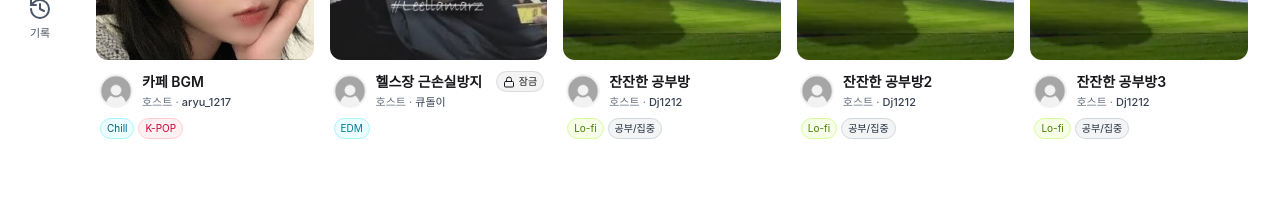
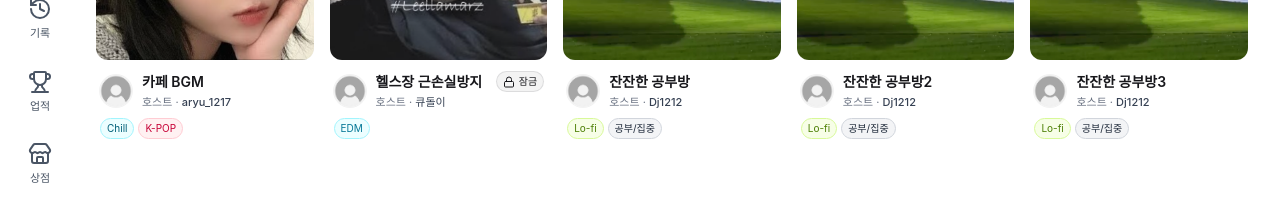
Before and after one commit to Queuing-org/front-end, a Next.js app: page /main in a window 1280 px wide. Shown: the part 224-446 px from the top of the page. Built offline with nearby package versions, Linux system fonts and the light colour scheme.

Commit message:
Feat: 사이드바 목록 추가

```diff
--- a/src/components/sidebar/sidebar.tsx
+++ b/src/components/sidebar/sidebar.tsx
@@ -1,7 +1,7 @@
 // src/components/hamburger/sidebar.tsx
 "use client";
 
-import { Users, Star, History } from "lucide-react";
+import { Users, Star, History, StoreIcon, TrophyIcon } from "lucide-react";
 import FriendsSection from "./friends-section/friends-section";
 import FavoritesSection from "./favorite-section/favorite-section";
 import HistorySection from "./history-section/history-section";
@@ -25,6 +25,14 @@ export default function Sidebar({ open }: { open: boolean }) {
           <div className="flex flex-col items-center gap-1">
             <History className="h-6 w-6" />
             <span className="text-[11px]">기록</span>
+          </div>
+          <div className="flex flex-col items-center gap-1">
+            <TrophyIcon className="h-6 w-6" />
+            <span className="text-[11px]">업적</span>
+          </div>
+          <div className="flex flex-col items-center gap-1">
+            <StoreIcon className="h-6 w-6" />
+            <span className="text-[11px]">상점</span>
           </div>
         </div>
       )}
```
